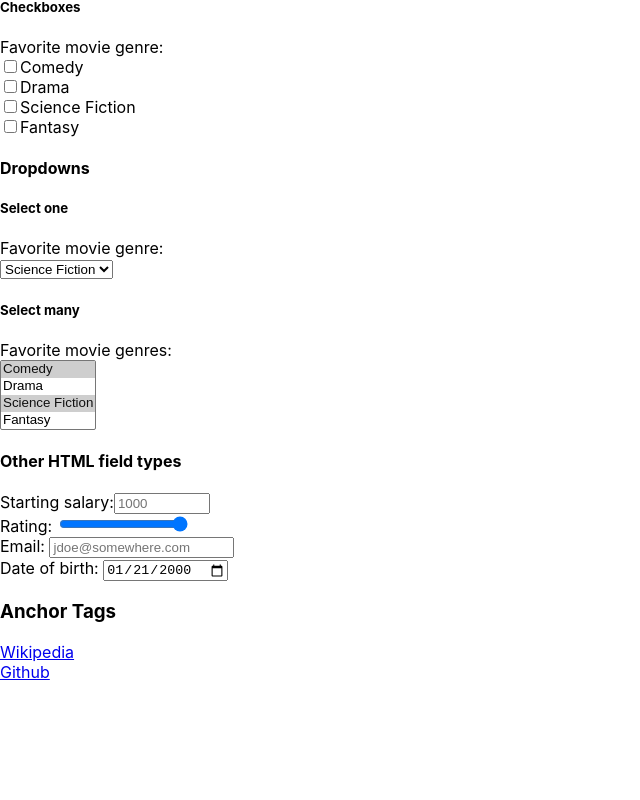
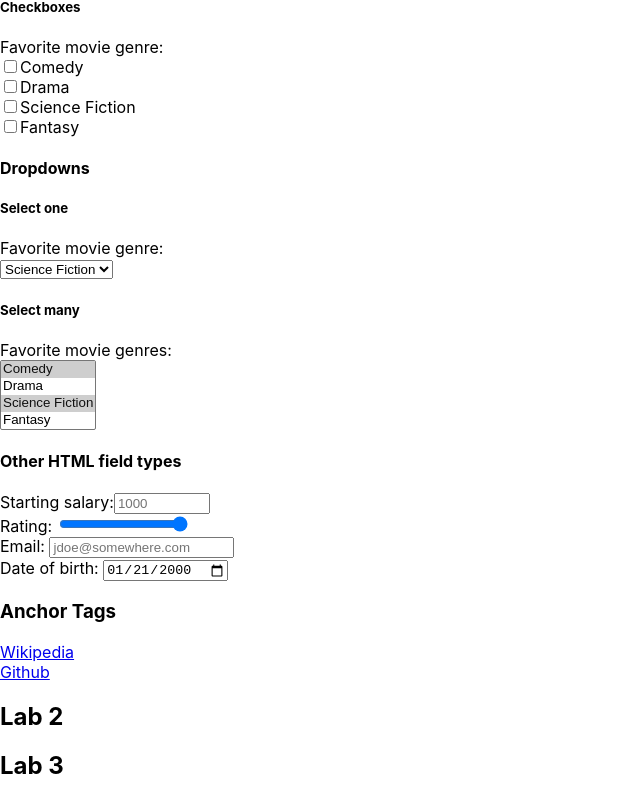
Before and after one commit to tringuyen1086/kanbas-react-web-app-cs5610-fall-2024, a React (Create React App) app: page /#/Labs in a window 1280 px wide. Shown: the part 1939-2739 px from the top of the page, without its empty margins (0-640 px from the left). Before the commit the page ends 2621 px from the top, so only its background shows below. Built offline with nearby package versions, Linux system fonts and the light colour scheme.

Commit message:
a1 lab - React Route

```diff
--- a/package.json
+++ b/package.json
@@ -12,6 +12,8 @@
     "@types/react-dom": "^18.3.0",
     "react": "^18.3.1",
     "react-dom": "^18.3.1",
+    "react-router": "^6.26.2",
+    "react-router-dom": "^6.26.2",
     "react-scripts": "5.0.1",
     "typescript": "^4.9.5",
     "web-vitals": "^2.1.4"
--- a/src/App.tsx
+++ b/src/App.tsx
@@ -2,13 +2,21 @@ import React from 'react';
 import logo from './logo.svg';
 import './App.css';
 import Labs from "./Labs";
+import { HashRouter, Route, Routes, Navigate } from 'react-router-dom';
 
 function App() {
   return (
     <div>
       <h1>Welcome to Web Dev</h1>
       <h2>Tri Nguyen</h2>
-      <Labs />
+      <HashRouter>
+        <div>
+          <Routes>
+            <Route path="/" element={<Navigate to="Labs" />} />
+            <Route path="/Labs/*" element={<Labs />} />
+          </Routes>
+        </div>
+      </HashRouter>
     </div>
   );
 }
--- a/src/Labs/index.tsx
+++ b/src/Labs/index.tsx
@@ -1,10 +1,14 @@
 import Lab1 from "./Lab1";
+import Lab2 from "./Lab2";
+import Lab3 from "./Lab3";
 
 export default function Labs(){
     return (
         <div id="wd-labs">
             <h1>Labs</h1>
             <Lab1 />
+            <Lab2 />
+            <Lab3 />
         </div>
 
     )
```
Also changed, not shown: src/Kanbas/index.tsx (added, +7 -0 lines), 1 other file (tests, documents, lock files or other folders).
